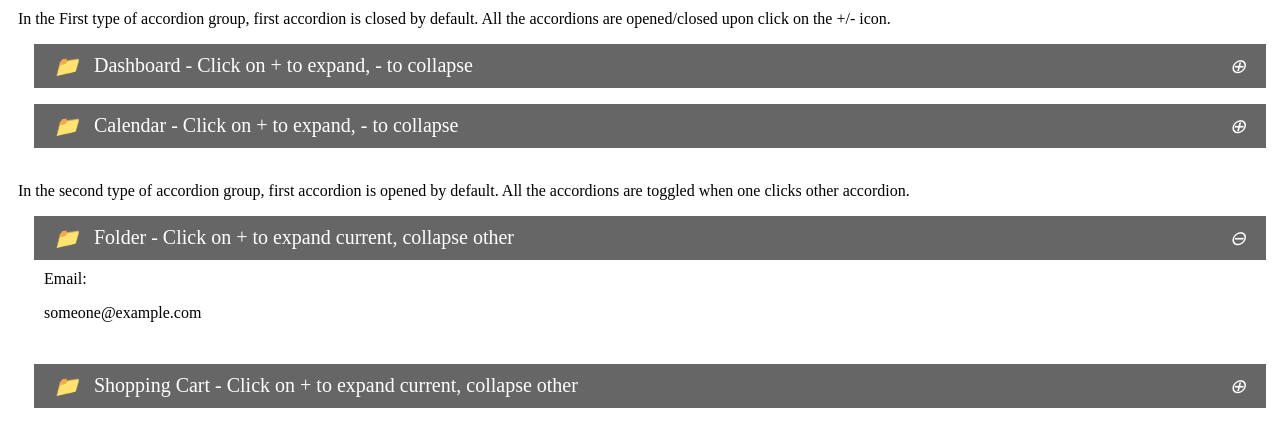
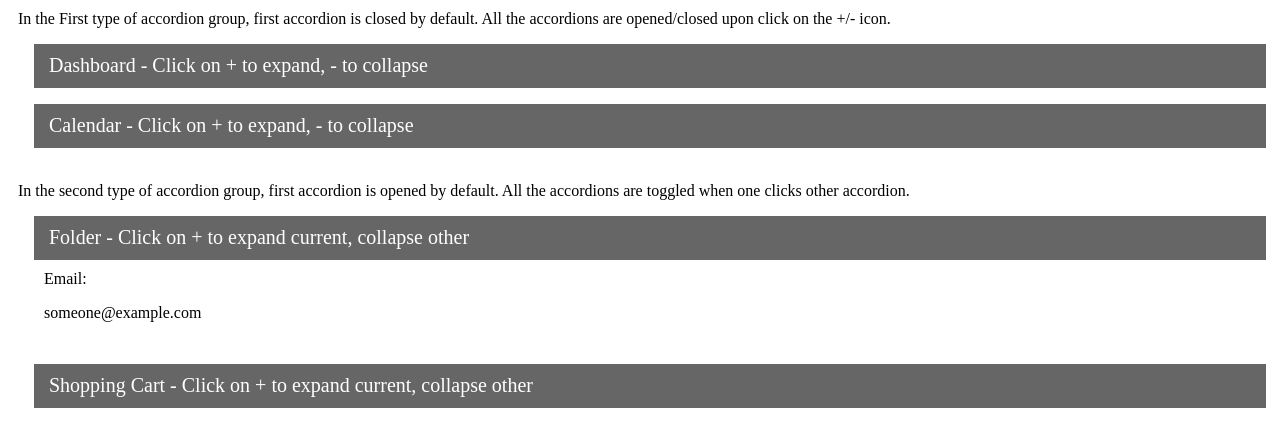
Before and after one commit to parasmanijain/accordion-group, an Angular app: page / in a window 1280 px wide. Shown: the top 446 px of the page. Built offline with nearby package versions, Linux system fonts and the light colour scheme.

Commit message:
code updated

```diff
--- a/src/app/app.component.ts
+++ b/src/app/app.component.ts
@@ -16,6 +16,18 @@ export class AppComponent implements OnInit {
   public toggle2;
   public description1;
   public description2;
+  icon1: string;
+  icon2: string;
+  icon3: string;
+  icon4: string;
+  open1: string;
+  open2: string;
+  open4: string;
+  open3: string;
+  close1: string;
+  close2: string;
+  close4: string;
+  close3: string;
 
   ngOnInit() {
     this.title1 = 'Dashboard';
@@ -24,18 +36,18 @@ export class AppComponent implements OnInit {
     this.title4 = 'Shopping Cart';
     this.description1 = 'Click on + to expand, - to collapse';
     this.description2 = 'Click on + to expand current, collapse other';
-    // this.icon1 = 'fas fa-book';
-    // this.icon2 = 'fas fa-calendar';
-    // this.icon3 = 'fas fa-folder';
-    // this.icon4 = 'fas fa-shopping-cart';
-    // this.open1 = 'fas fa-plus';
-    // this.open2 = 'fas fa-calendar-plus';
-    // this.open4 = 'fas fa-plus-circle';
-    // this.open3 = 'fas fa-folder-plus';
-    // this.close1 = 'fas fa-minus';
-    // this.close2 = 'fas fa-calendar-minus';
-    // this.close4 = 'fas fa-minus-circle';
-    // this.close3 = 'fas fa-folder-minus';
+    this.icon1 = 'fas fa-book';
+    this.icon2 = 'fas fa-calendar';
+    this.icon3 = 'fas fa-folder';
+    this.icon4 = 'fas fa-shopping-cart';
+    this.open1 = 'fas fa-plus';
+    this.open2 = 'fas fa-calendar-plus';
+    this.open4 = 'fas fa-plus-circle';
+    this.open3 = 'fas fa-folder-plus';
+    this.close1 = 'fas fa-minus';
+    this.close2 = 'fas fa-calendar-minus';
+    this.close4 = 'fas fa-minus-circle';
+    this.close3 = 'fas fa-folder-minus';
     this.openFirst1 = false;
     this.toggle1 = false;
     this.openFirst2 = true;
```
